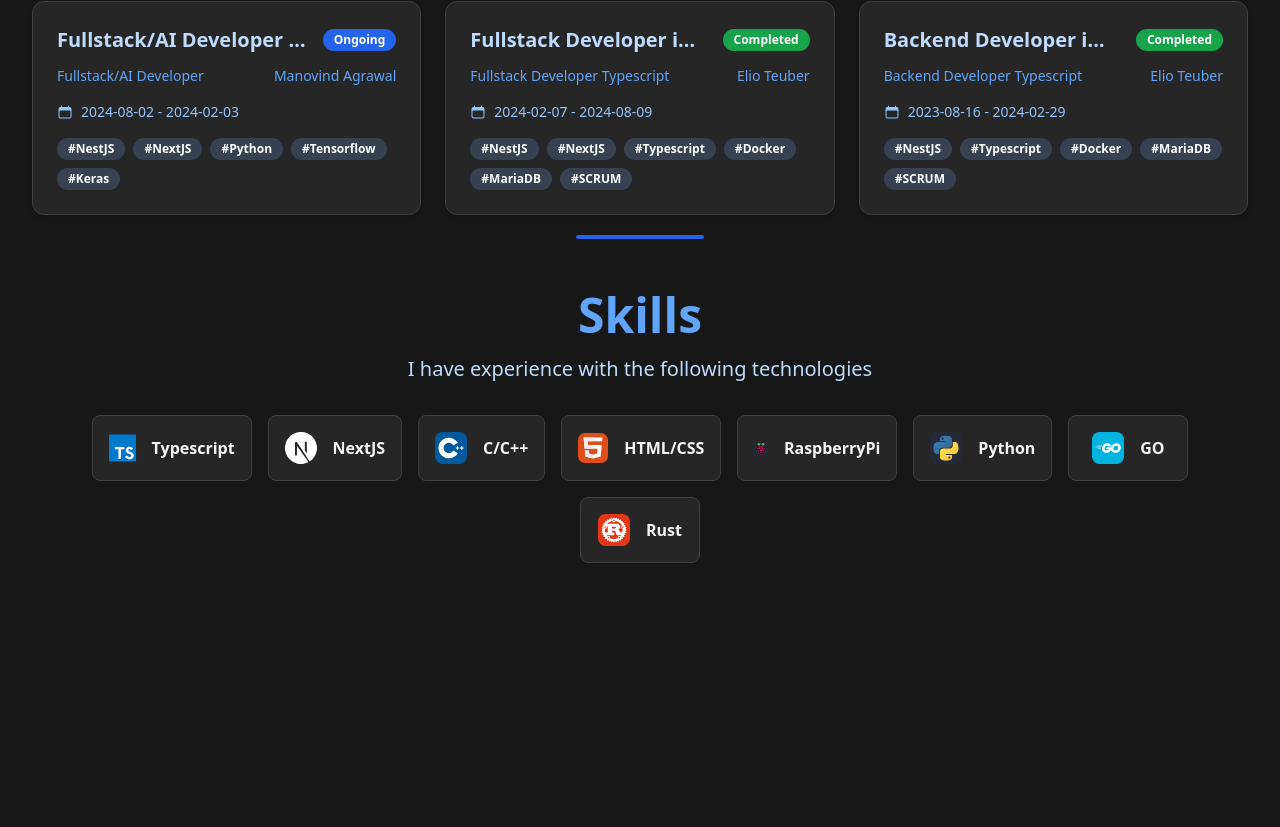
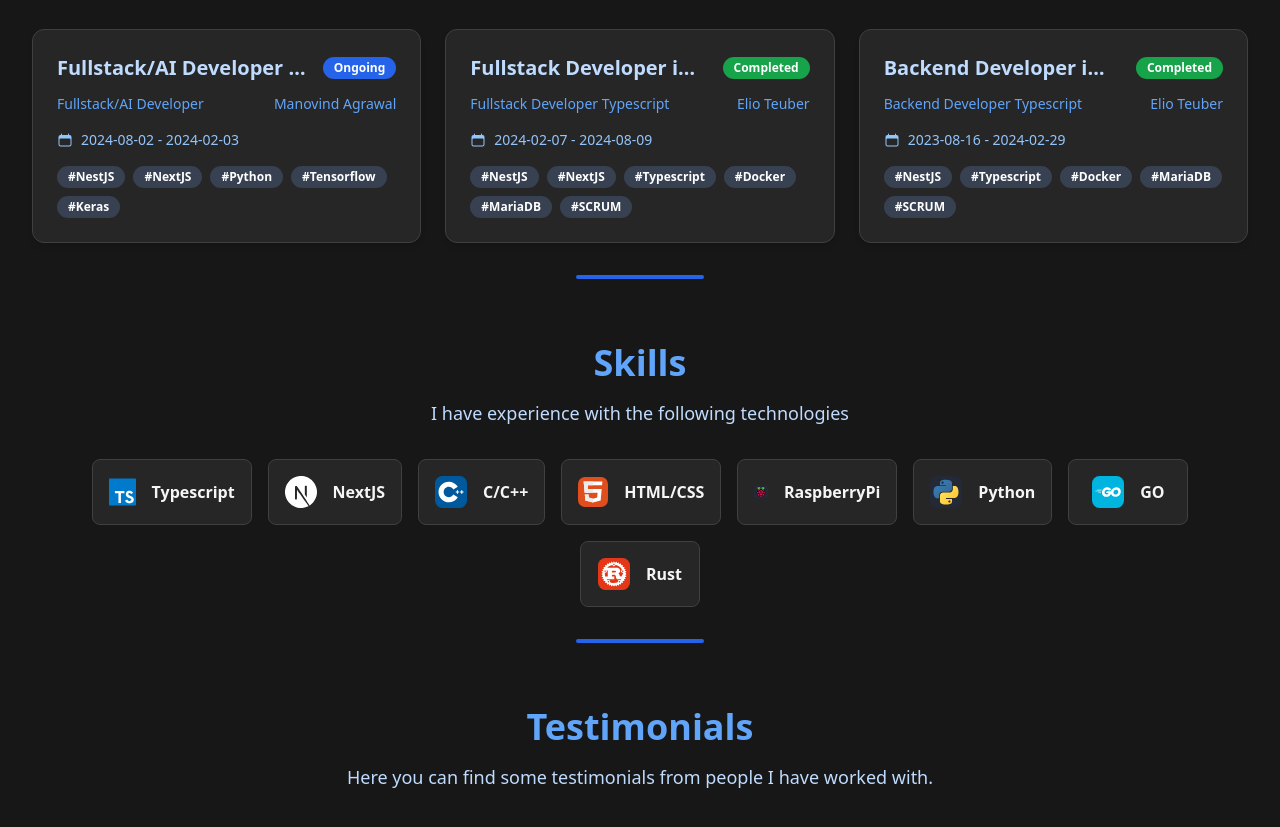
Before and after one commit to Fabbboy/portfolio, a Next.js app: page / in a window 1280 px wide. Shown: the part 1249-2076 px from the top of the page. Before the commit the page ends 1844 px from the top, so only its background shows below. Built offline with nearby package versions, Linux system fonts and the light colour scheme.

Commit message:
adjusted some sizes

```diff
--- a/src/app/page.tsx
+++ b/src/app/page.tsx
@@ -4,6 +4,7 @@ import HeroComponent from "../components/HeroComponent";
 import ProfileComponent from "@/components/ProfileComponent";
 import ProjectListComponent from "@/components/ProjectListComponent";
 import SkillsListComponent from "@/components/SkillsListComponent";
+import SectionStartComponent from "@/components/SectionStartComponent";
 
 export default function Home() {
   return (
@@ -11,7 +12,7 @@ export default function Home() {
       <HeaderComponent />
       <HeroComponent />
 
-      <div className="space-y-5">
+      <div className="space-y-8">
         <Separator
           orientation="horizontal"
           className="w-full flex justify-center items-center"
@@ -38,6 +39,19 @@ export default function Home() {
         </Separator>
 
         <SkillsListComponent />
+        <Separator
+          orientation="horizontal"
+          className="w-full flex justify-center items-center"
+        >
+          <div className="w-32 h-1 bg-blue-600 rounded-full"></div>
+        </Separator>
+
+        <div className="flex flex-col items-center justify-center px-4">
+          <SectionStartComponent
+            title="Testimonials"
+            description="Here you can find some testimonials from people I have worked with."
+          />
+        </div>
       </div>
     </main>
   );
--- a/src/components/SectionStartComponent/SectionStartComponent.tsx
+++ b/src/components/SectionStartComponent/SectionStartComponent.tsx
@@ -6,10 +6,10 @@ type Props = {
 const SectionStartComponent: React.FC<Props> = ({ title, description }) => {
   return (
     <div className="flex flex-col items-center space-y-4 p-4 md:p-8">
-      <p className="text-2xl md:text-4xl lg:text-5xl font-bold text-blue-400 text-center">
+      <p className="text-2xl md:text-4xl font-bold text-blue-400 text-center">
         {title}
       </p>
-      <span className="text-blue-200 text-center text-base md:text-lg lg:text-xl max-w-screen-md">
+      <span className="text-blue-200 text-center text-base md:text-lg max-w-screen-md">
         {description}
       </span>
     </div>
```
